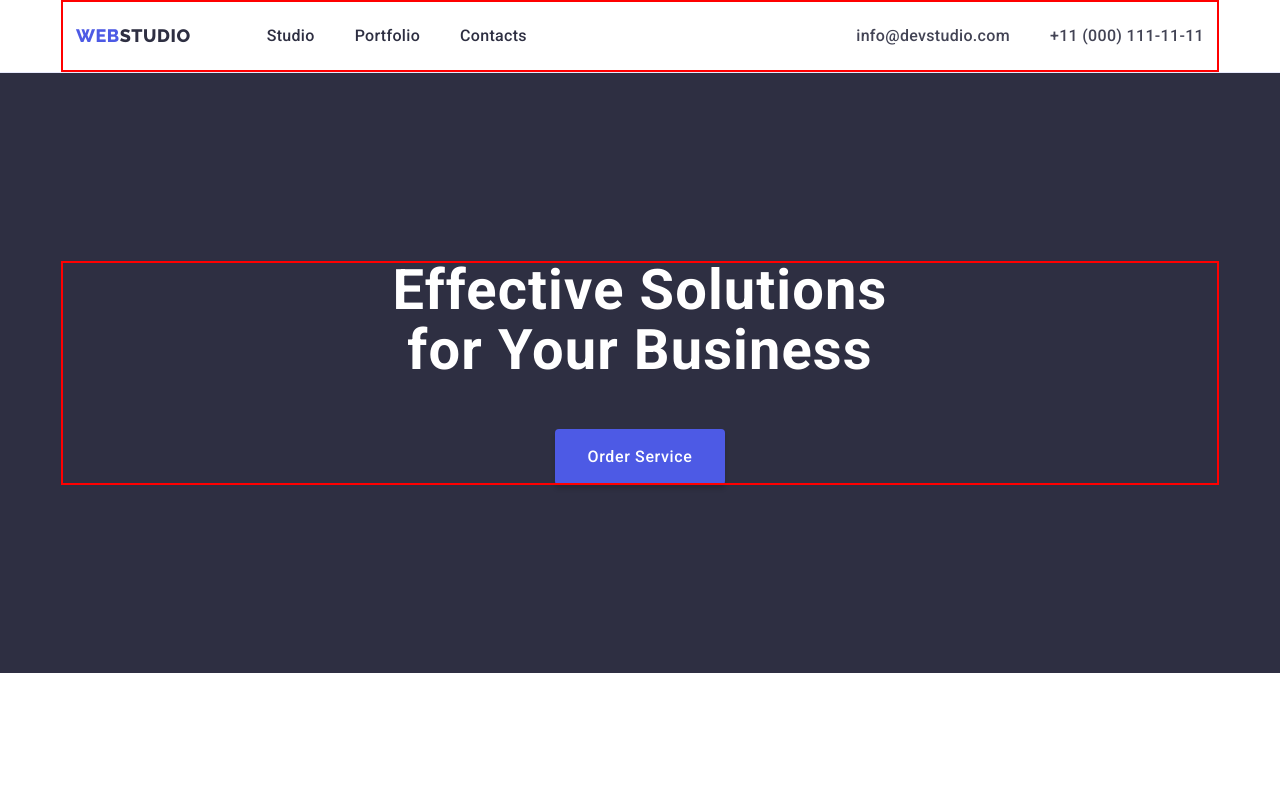
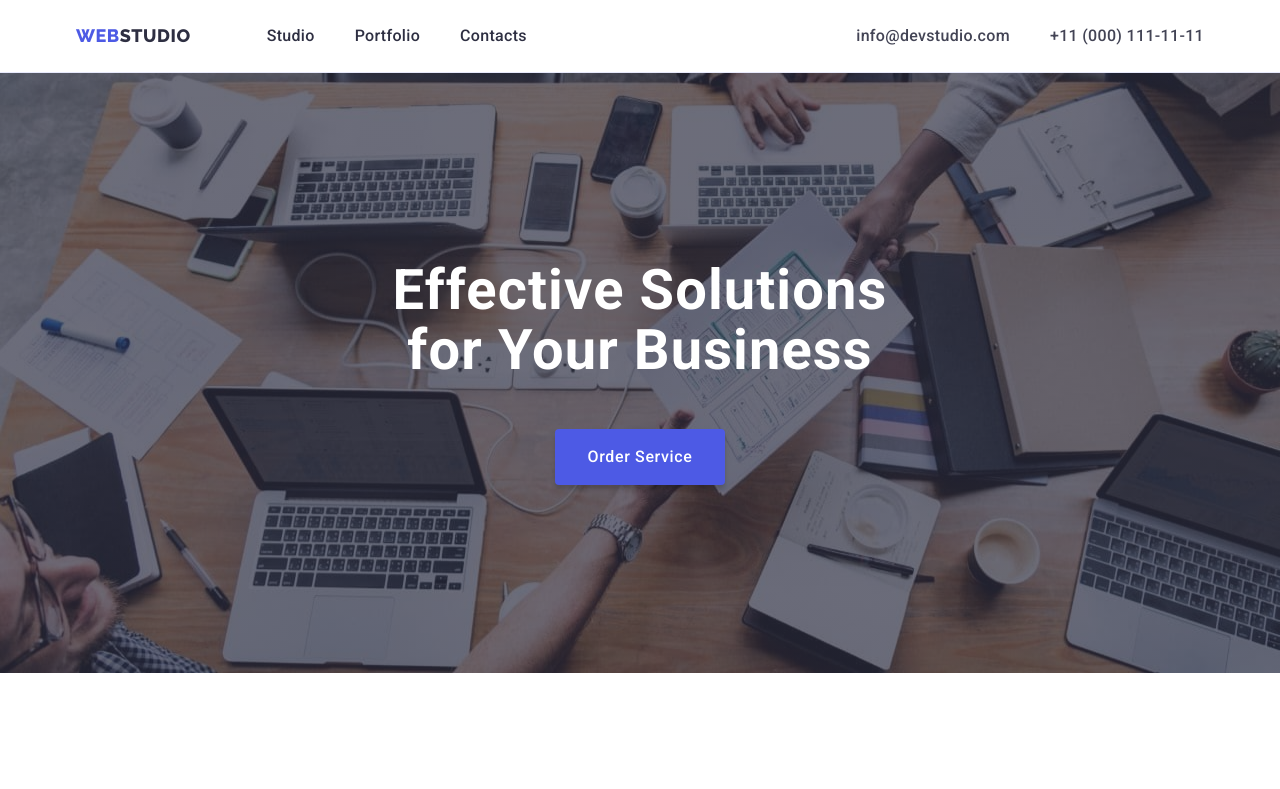
Before and after one commit to ShevchenkoSerhiy/hw-4, a plain HTML site: page index.html in a window 1280 px wide. Shown: the top 789 px of the page. Drawn offline with nearby package versions, Linux system fonts and the light colour scheme.

Commit message:
add bg img

```diff
--- a/css/styles.css
+++ b/css/styles.css
@@ -94,8 +94,8 @@ img {
   margin-right: auto;
   padding-left: 15px;
   padding-right: 15px;
-  outline: 2px solid red;
-  outline-offset: -2px;
+  /* outline: 2px solid red; */
+  /* outline-offset: -2px; */
 }
 
 .title {
@@ -207,6 +207,15 @@ img {
   padding-top: 188px;
   padding-bottom: 188px;
   background: var(--main-dark-bg);
+  background-image: linear-gradient(
+      rgba(46, 47, 66, 0.7),
+      rgba(46, 47, 66, 0.7)
+    ),
+    url(../images/main.index/hero-bg-img.jpg);
+  background-repeat: no-repeat;
+  background-size: cover;
+  max-width: 1440px;
+  margin: 0 auto;
 }
 .hero-container {
 }
```
Also changed, not shown: images/main.index/hero-bg-img.jpg (added).
